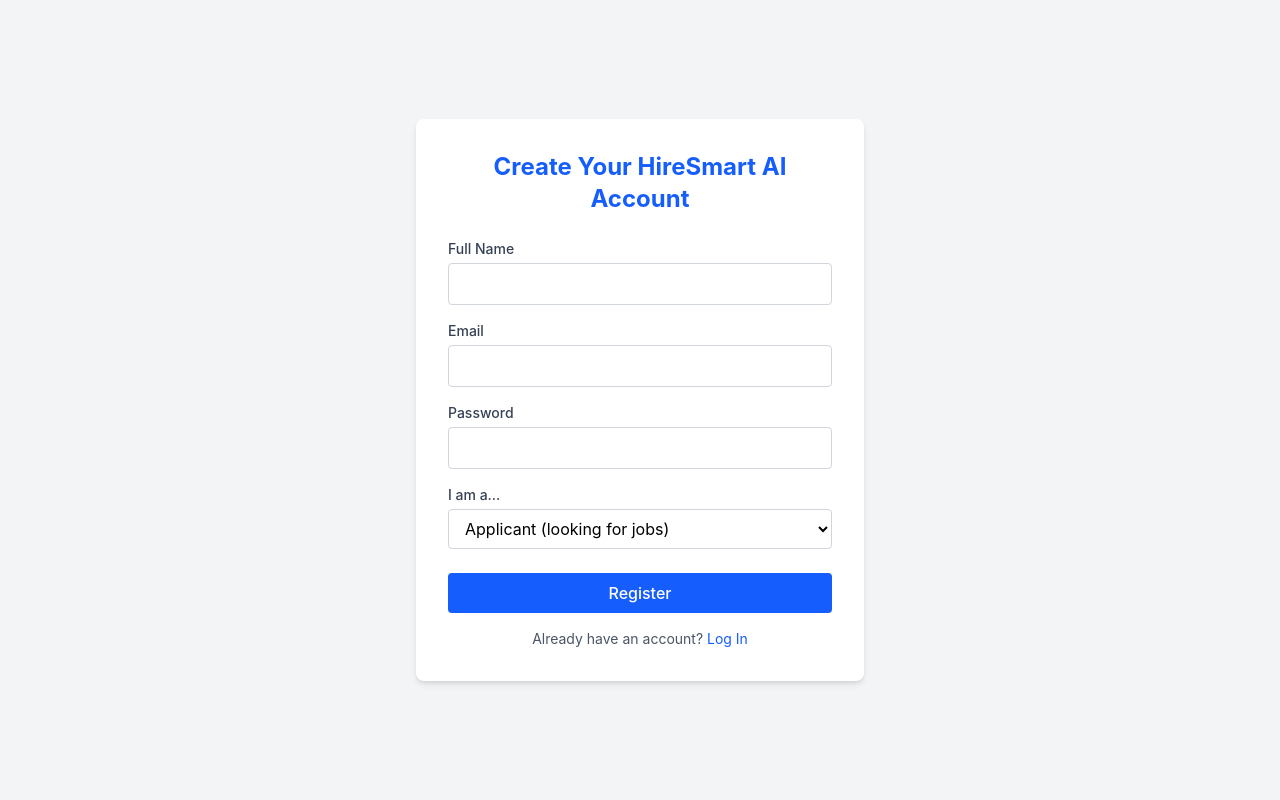
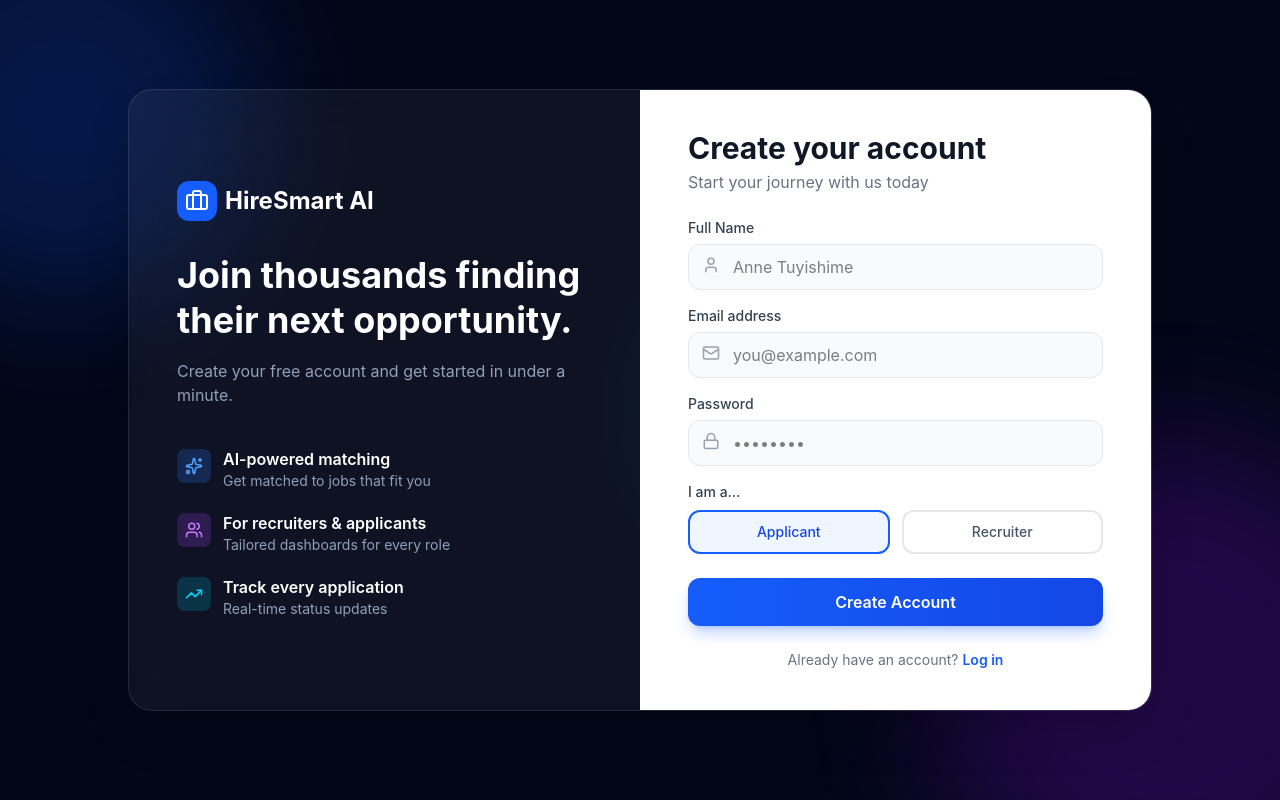
Before and after one commit to AnneTUYISHIME/HireSmart-AI, a React app in the folder frontend/: page /register in a window 1280 px wide. Built offline with nearby package versions, Linux system fonts and the light colour scheme; the HTML template or start-up script is replaced by a standard one.

Commit message:
login and register design

```diff
--- a/frontend/package.json
+++ b/frontend/package.json
@@ -12,6 +12,7 @@
   "dependencies": {
     "@tailwindcss/vite": "^4.3.3",
     "axios": "^1.18.1",
+    "lucide-react": "^1.28.0",
     "react": "^19.2.7",
     "react-dom": "^19.2.7",
     "react-router-dom": "^7.18.2",
--- a/frontend/src/components/JobCard.jsx
+++ b/frontend/src/components/JobCard.jsx
@@ -1,12 +1,15 @@
 import { Link } from 'react-router-dom';
 
 function JobCard({ job }) {
+  const role = localStorage.getItem('role');
+
   return (
-    <Link to={`/jobs/${job.id}`} className="block">
     <div className="bg-white rounded-lg shadow p-6 mb-4 hover:shadow-md transition">
+      <Link to={`/jobs/${job.id}`}>
         <h3 className="text-xl font-semibold text-gray-800 hover:text-blue-600 transition">
           {job.title}
         </h3>
+      </Link>
       <p className="text-sm text-gray-500 mb-2">
         {job.location} · Posted by {job.recruiterName}
       </p>
@@ -21,8 +24,25 @@
           <span className="font-medium">Requirements:</span> {job.requirements}
         </p>
       )}
+
+      <div className="flex gap-3 mt-4">
+        <Link
+          to={`/jobs/${job.id}`}
+          className="text-blue-600 hover:underline text-sm font-medium"
+        >
+          View Details
+        </Link>
+
+        {role === 'APPLICANT' && (
+          <Link
+            to={`/jobs/${job.id}/apply`}
+            className="bg-blue-600 text-white px-4 py-1.5 rounded text-sm hover:bg-blue-700 transition"
+          >
+            Apply Now
+          </Link>
+        )}
       </div>
-    </Link>
+    </div>
   );
 }
 
--- a/frontend/src/pages/Login.jsx
+++ b/frontend/src/pages/Login.jsx
@@ -1,5 +1,6 @@
 import { useState } from 'react';
 import { useNavigate, Link } from 'react-router-dom';
+import { Briefcase, Mail, Lock, Sparkles, Users, TrendingUp } from 'lucide-react';
 import api from '../api/axios';
 
 function Login() {
@@ -16,12 +17,9 @@
 
     try {
       const response = await api.post('/auth/login', { email, password });
-
-      // Save the token and user info so we stay logged in across pages
       localStorage.setItem('token', response.data.token);
       localStorage.setItem('name', response.data.name);
       localStorage.setItem('role', response.data.role);
-
       navigate('/dashboard');
     } catch (err) {
       setError(err.response?.data?.error || 'Invalid email or password');
@@ -31,62 +29,138 @@
   };
 
   return (
-    <div className="min-h-screen flex items-center justify-center bg-gray-100">
-      <form
-        onSubmit={handleSubmit}
-        className="bg-white p-8 rounded-lg shadow-md w-full max-w-md"
-      >
-        <h1 className="text-2xl font-bold text-blue-600 mb-6 text-center">
-          HireSmart AI Login
+    <div className="min-h-screen relative overflow-hidden bg-slate-950 flex items-center justify-center px-4">
+      {/* Decorative glowing background shapes */}
+      <div className="absolute top-[-10%] left-[-10%] w-96 h-96 bg-blue-600 rounded-full opacity-20 blur-3xl"></div>
+      <div className="absolute bottom-[-15%] right-[-10%] w-[30rem] h-[30rem] bg-purple-600 rounded-full opacity-20 blur-3xl"></div>
+      <div className="absolute top-1/3 right-1/4 w-72 h-72 bg-cyan-500 rounded-full opacity-10 blur-3xl"></div>
+
+      <div className="relative w-full max-w-5xl grid lg:grid-cols-2 gap-0 bg-white/5 backdrop-blur-xl rounded-3xl border border-white/10 shadow-2xl overflow-hidden">
+        {/* Left: branding + features */}
+        <div className="hidden lg:flex flex-col justify-center px-12 py-16 text-white">
+          <div className="flex items-center gap-2 mb-8">
+            <div className="bg-blue-600 p-2 rounded-xl">
+              <Briefcase size={24} />
+            </div>
+            <span className="text-2xl font-bold">HireSmart AI</span>
+          </div>
+
+          <h1 className="text-4xl font-bold mb-4 leading-tight">
+            Where great teams<br />meet great talent.
           </h1>
+          <p className="text-slate-400 mb-10">
+            AI-powered hiring platform connecting recruiters with the right candidates, faster.
+          </p>
+
+          <div className="space-y-5">
+            <div className="flex items-start gap-3">
+              <div className="bg-blue-500/20 p-2 rounded-lg mt-0.5">
+                <Sparkles size={18} className="text-blue-400" />
+              </div>
+              <div>
+                <p className="font-semibold">AI-powered matching</p>
+                <p className="text-sm text-slate-400">
+                  Applicants get matched to jobs that fit their profile
+                </p>
+              </div>
+            </div>
+
+            <div className="flex items-start gap-3">
+              <div className="bg-purple-500/20 p-2 rounded-lg mt-0.5">
+                <Users size={18} className="text-purple-400" />
+              </div>
+              <div>
+                <p className="font-semibold">Built for recruiters & applicants</p>
+                <p className="text-sm text-slate-400">
+                  One platform, tailored dashboards for every role
+                </p>
+              </div>
+            </div>
+
+            <div className="flex items-start gap-3">
+              <div className="bg-cyan-500/20 p-2 rounded-lg mt-0.5">
+                <TrendingUp size={18} className="text-cyan-400" />
+              </div>
+              <div>
+                <p className="font-semibold">Track every application</p>
+                <p className="text-sm text-slate-400">
+                  Real-time status updates from applied to hired
+                </p>
+              </div>
+            </div>
+          </div>
+        </div>
+
+        {/* Right: login form */}
+        <div className="bg-white px-8 py-12 sm:px-12 flex flex-col justify-center">
+          <div className="flex items-center gap-2 mb-8 lg:hidden">
+            <div className="bg-blue-600 p-2 rounded-xl text-white">
+              <Briefcase size={20} />
+            </div>
+            <span className="text-xl font-bold text-gray-800">HireSmart AI</span>
+          </div>
+
+          <h2 className="text-3xl font-bold text-gray-900 mb-1">Welcome back</h2>
+          <p className="text-gray-500 mb-8">Log in to your account to continue</p>
 
           {error && (
-          <div className="bg-red-100 text-red-700 p-3 rounded mb-4 text-sm">
+            <div className="bg-red-50 text-red-700 border border-red-200 p-3 rounded-lg mb-5 text-sm">
               {error}
             </div>
           )}
 
+          <form onSubmit={handleSubmit}>
             <div className="mb-4">
-          <label className="block text-sm font-medium text-gray-700 mb-1">
-            Email
+              <label className="block text-sm font-medium text-gray-700 mb-1.5">
+                Email address
               </label>
+              <div className="relative">
+                <Mail className="absolute left-3.5 top-3 text-gray-400" size={18} />
                 <input
                   type="email"
                   value={email}
                   onChange={(e) => setEmail(e.target.value)}
                   required
-            className="w-full border border-gray-300 rounded px-3 py-2 focus:outline-none focus:ring-2 focus:ring-blue-500"
+                  className="w-full pl-11 pr-4 py-2.5 border border-gray-200 rounded-xl bg-gray-50 focus:bg-white focus:outline-none focus:ring-2 focus:ring-blue-500 focus:border-transparent transition"
+                  placeholder="you@example.com"
                 />
+              </div>
             </div>
 
             <div className="mb-6">
-          <label className="block text-sm font-medium text-gray-700 mb-1">
+              <label className="block text-sm font-medium text-gray-700 mb-1.5">
                 Password
               </label>
+              <div className="relative">
+                <Lock className="absolute left-3.5 top-3 text-gray-400" size={18} />
                 <input
                   type="password"
                   value={password}
                   onChange={(e) => setPassword(e.target.value)}
                   required
-            className="w-full border border-gray-300 rounded px-3 py-2 focus:outline-none focus:ring-2 focus:ring-blue-500"
+                  className="w-full pl-11 pr-4 py-2.5 border border-gray-200 rounded-xl bg-gray-50 focus:bg-white focus:outline-none focus:ring-2 focus:ring-blue-500 focus:border-transparent transition"
+                  placeholder="••••••••"
                 />
+              </div>
             </div>
 
             <button
               type="submit"
               disabled={loading}
-          className="w-full bg-blue-600 text-white py-2 rounded font-medium hover:bg-blue-700 transition disabled:opacity-50"
+              className="w-full bg-gradient-to-r from-blue-600 to-blue-700 text-white py-3 rounded-xl font-semibold hover:from-blue-700 hover:to-blue-800 transition shadow-lg shadow-blue-600/25 disabled:opacity-50"
             >
               {loading ? 'Logging in...' : 'Log In'}
             </button>
+          </form>
 
-        <p className="text-sm text-gray-600 mt-4 text-center">
+          <p className="text-sm text-gray-500 mt-8 text-center">
             Don't have an account?{' '}
-          <Link to="/register" className="text-blue-600 hover:underline">
-            Register
+            <Link to="/register" className="text-blue-600 font-semibold hover:underline">
+              Create one
             </Link>
           </p>
-      </form>
+        </div>
+      </div>
     </div>
   );
 }
--- a/frontend/src/pages/Register.jsx
+++ b/frontend/src/pages/Register.jsx
@@ -1,5 +1,6 @@
 import { useState } from 'react';
 import { useNavigate, Link } from 'react-router-dom';
+import { Briefcase, Mail, Lock, User, Sparkles, Users, TrendingUp } from 'lucide-react';
 import api from '../api/axios';
 
 function Register() {
@@ -30,96 +31,182 @@
   };
 
   return (
-    <div className="min-h-screen flex items-center justify-center bg-gray-100">
-      <form
-        onSubmit={handleSubmit}
-        className="bg-white p-8 rounded-lg shadow-md w-full max-w-md"
-      >
-        <h1 className="text-2xl font-bold text-blue-600 mb-6 text-center">
-          Create Your HireSmart AI Account
+    <div className="min-h-screen relative overflow-hidden bg-slate-950 flex items-center justify-center px-4 py-10">
+      <div className="absolute top-[-10%] left-[-10%] w-96 h-96 bg-blue-600 rounded-full opacity-20 blur-3xl"></div>
+      <div className="absolute bottom-[-15%] right-[-10%] w-[30rem] h-[30rem] bg-purple-600 rounded-full opacity-20 blur-3xl"></div>
+      <div className="absolute top-1/3 right-1/4 w-72 h-72 bg-cyan-500 rounded-full opacity-10 blur-3xl"></div>
+
+      <div className="relative w-full max-w-5xl grid lg:grid-cols-2 gap-0 bg-white/5 backdrop-blur-xl rounded-3xl border border-white/10 shadow-2xl overflow-hidden">
+        <div className="hidden lg:flex flex-col justify-center px-12 py-16 text-white">
+          <div className="flex items-center gap-2 mb-8">
+            <div className="bg-blue-600 p-2 rounded-xl">
+              <Briefcase size={24} />
+            </div>
+            <span className="text-2xl font-bold">HireSmart AI</span>
+          </div>
+
+          <h1 className="text-4xl font-bold mb-4 leading-tight">
+            Join thousands finding<br />their next opportunity.
           </h1>
+          <p className="text-slate-400 mb-10">
+            Create your free account and get started in under a minute.
+          </p>
+
+          <div className="space-y-5">
+            <div className="flex items-start gap-3">
+              <div className="bg-blue-500/20 p-2 rounded-lg mt-0.5">
+                <Sparkles size={18} className="text-blue-400" />
+              </div>
+              <div>
+                <p className="font-semibold">AI-powered matching</p>
+                <p className="text-sm text-slate-400">Get matched to jobs that fit you</p>
+              </div>
+            </div>
+
+            <div className="flex items-start gap-3">
+              <div className="bg-purple-500/20 p-2 rounded-lg mt-0.5">
+                <Users size={18} className="text-purple-400" />
+              </div>
+              <div>
+                <p className="font-semibold">For recruiters & applicants</p>
+                <p className="text-sm text-slate-400">Tailored dashboards for every role</p>
+              </div>
+            </div>
+
+            <div className="flex items-start gap-3">
+              <div className="bg-cyan-500/20 p-2 rounded-lg mt-0.5">
+                <TrendingUp size={18} className="text-cyan-400" />
+              </div>
+              <div>
+                <p className="font-semibold">Track every application</p>
+                <p className="text-sm text-slate-400">Real-time status updates</p>
+              </div>
+            </div>
+          </div>
+        </div>
+
+        <div className="bg-white px-8 py-10 sm:px-12 flex flex-col justify-center">
+          <div className="flex items-center gap-2 mb-6 lg:hidden">
+            <div className="bg-blue-600 p-2 rounded-xl text-white">
+              <Briefcase size={20} />
+            </div>
+            <span className="text-xl font-bold text-gray-800">HireSmart AI</span>
+          </div>
+
+          <h2 className="text-3xl font-bold text-gray-900 mb-1">Create your account</h2>
+          <p className="text-gray-500 mb-6">Start your journey with us today</p>
 
           {error && (
-          <div className="bg-red-100 text-red-700 p-3 rounded mb-4 text-sm">
+            <div className="bg-red-50 text-red-700 border border-red-200 p-3 rounded-lg mb-4 text-sm">
               {error}
             </div>
           )}
-
           {success && (
-          <div className="bg-green-100 text-green-700 p-3 rounded mb-4 text-sm">
+            <div className="bg-green-50 text-green-700 border border-green-200 p-3 rounded-lg mb-4 text-sm">
               {success}
             </div>
           )}
 
+          <form onSubmit={handleSubmit}>
             <div className="mb-4">
-          <label className="block text-sm font-medium text-gray-700 mb-1">
+              <label className="block text-sm font-medium text-gray-700 mb-1.5">
                 Full Name
               </label>
+              <div className="relative">
+                <User className="absolute left-3.5 top-3 text-gray-400" size={18} />
                 <input
                   type="text"
                   value={name}
                   onChange={(e) => setName(e.target.value)}
                   required
-            className="w-full border border-gray-300 rounded px-3 py-2 focus:outline-none focus:ring-2 focus:ring-blue-500"
+                  className="w-full pl-11 pr-4 py-2.5 border border-gray-200 rounded-xl bg-gray-50 focus:bg-white focus:outline-none focus:ring-2 focus:ring-blue-500 focus:border-transparent transition"
+                  placeholder="Anne Tuyishime"
                 />
+              </div>
             </div>
 
             <div className="mb-4">
-          <label className="block text-sm font-medium text-gray-700 mb-1">
-            Email
+              <label className="block text-sm font-medium text-gray-700 mb-1.5">
+                Email address
               </label>
+              <div className="relative">
+                <Mail className="absolute left-3.5 top-3 text-gray-400" size={18} />
                 <input
                   type="email"
                   value={email}
                   onChange={(e) => setEmail(e.target.value)}
                   required
-            className="w-full border border-gray-300 rounded px-3 py-2 focus:outline-none focus:ring-2 focus:ring-blue-500"
+                  className="w-full pl-11 pr-4 py-2.5 border border-gray-200 rounded-xl bg-gray-50 focus:bg-white focus:outline-none focus:ring-2 focus:ring-blue-500 focus:border-transparent transition"
+                  placeholder="you@example.com"
                 />
+              </div>
             </div>
 
             <div className="mb-4">
-          <label className="block text-sm font-medium text-gray-700 mb-1">
+              <label className="block text-sm font-medium text-gray-700 mb-1.5">
                 Password
               </label>
+              <div className="relative">
+                <Lock className="absolute left-3.5 top-3 text-gray-400" size={18} />
                 <input
                   type="password"
                   value={password}
                   onChange={(e) => setPassword(e.target.value)}
                   required
                   minLength={6}
-            className="w-full border border-gray-300 rounded px-3 py-2 focus:outline-none focus:ring-2 focus:ring-blue-500"
+                  className="w-full pl-11 pr-4 py-2.5 border border-gray-200 rounded-xl bg-gray-50 focus:bg-white focus:outline-none focus:ring-2 focus:ring-blue-500 focus:border-transparent transition"
+                  placeholder="••••••••"
                 />
+              </div>
             </div>
 
             <div className="mb-6">
-          <label className="block text-sm font-medium text-gray-700 mb-1">
+              <label className="block text-sm font-medium text-gray-700 mb-2">
                 I am a...
               </label>
-          <select
-            value={role}
-            onChange={(e) => setRole(e.target.value)}
-            className="w-full border border-gray-300 rounded px-3 py-2 focus:outline-none focus:ring-2 focus:ring-blue-500"
+              <div className="grid grid-cols-2 gap-3">
+                <button
+                  type="button"
+                  onClick={() => setRole('APPLICANT')}
+                  className={`py-2.5 rounded-xl text-sm font-medium border-2 transition ${
+                    role === 'APPLICANT'
+                      ? 'border-blue-600 bg-blue-50 text-blue-700'
+                      : 'border-gray-200 text-gray-600 hover:border-gray-300'
+                  }`}
                 >
-            <option value="APPLICANT">Applicant (looking for jobs)</option>
-            <option value="RECRUITER">Recruiter (posting jobs)</option>
-          </select>
+                  Applicant
+                </button>
+                <button
+                  type="button"
+                  onClick={() => setRole('RECRUITER')}
+                  className={`py-2.5 rounded-xl text-sm font-medium border-2 transition ${
+                    role === 'RECRUITER'
+                      ? 'border-blue-600 bg-blue-50 text-blue-700'
+                      : 'border-gray-200 text-gray-600 hover:border-gray-300'
+                  }`}
+                >
+                  Recruiter
+                </button>
+              </div>
             </div>
 
             <button
               type="submit"
               disabled={loading}
-          className="w-full bg-blue-600 text-white py-2 rounded font-medium hover:bg-blue-700 transition disabled:opacity-50"
+              className="w-full bg-gradient-to-r from-blue-600 to-blue-700 text-white py-3 rounded-xl font-semibold hover:from-blue-700 hover:to-blue-800 transition shadow-lg shadow-blue-600/25 disabled:opacity-50"
             >
-          {loading ? 'Creating account...' : 'Register'}
+              {loading ? 'Creating account...' : 'Create Account'}
             </button>
+          </form>
 
-        <p className="text-sm text-gray-600 mt-4 text-center">
+          <p className="text-sm text-gray-500 mt-6 text-center">
             Already have an account?{' '}
-          <Link to="/login" className="text-blue-600 hover:underline">
-            Log In
+            <Link to="/login" className="text-blue-600 font-semibold hover:underline">
+              Log in
             </Link>
           </p>
-      </form>
+        </div>
+      </div>
     </div>
   );
 }
```
Also changed, not shown: 1 other file (tests, documents, lock files or other folders). Lines whose indentation alone changed are shown as unchanged.
